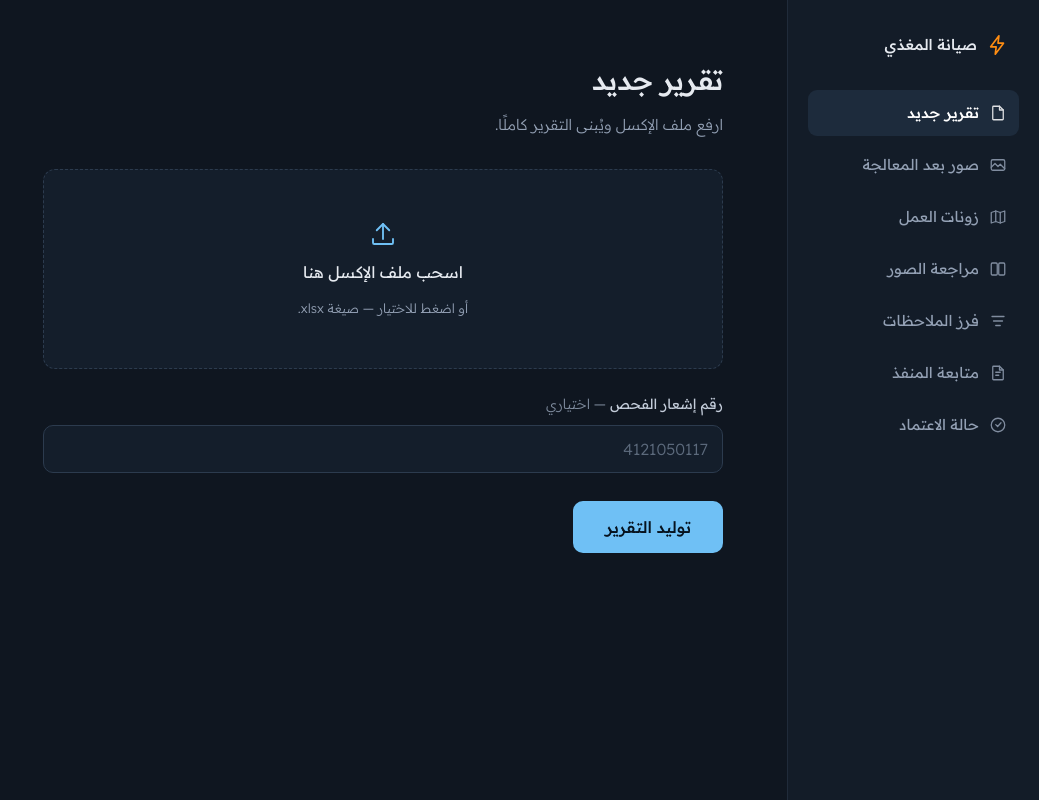
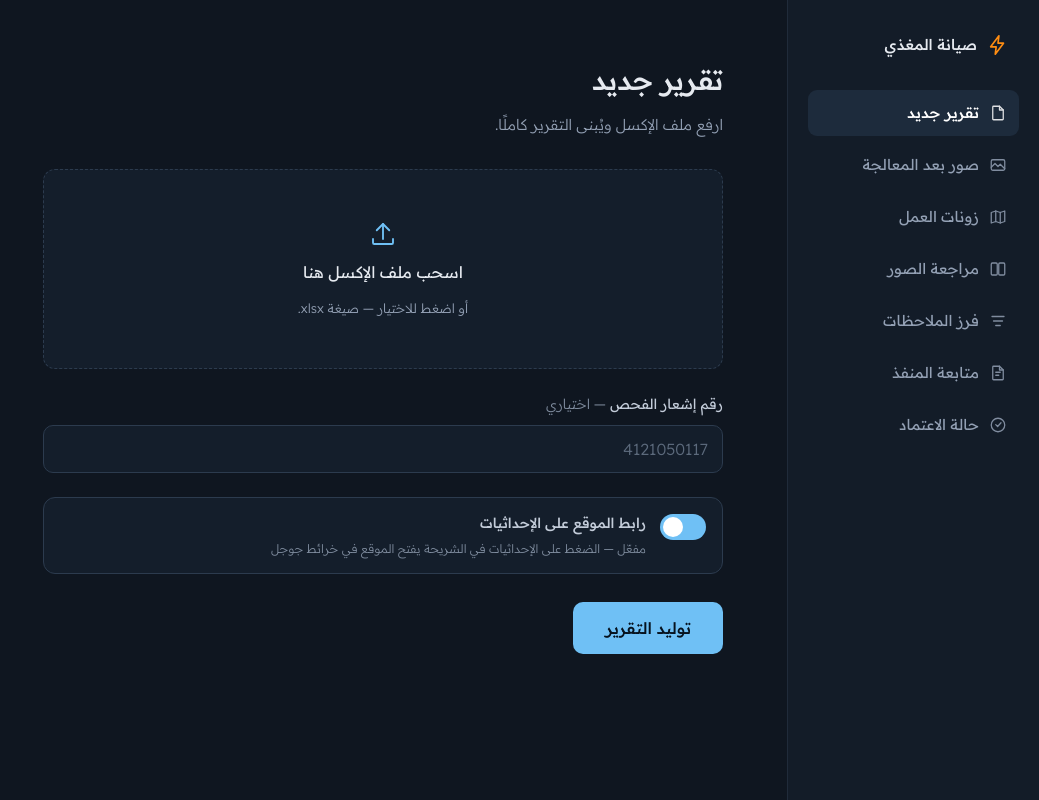
Before and after one commit to rakanalhumaid11-sketch/xlsx2pptx-web, a Flask app: page / in a window 1280 px wide. Shown: the whole page, without its empty margins (241-1280 px from the left). Run offline with Flask 3, Linux system fonts and the light colour scheme; parts of the project's set-up code (start-up, migrations or seed data) failed here and were passed over.

Commit message:
Add files via upload

```diff
--- a/app.py
+++ b/app.py
@@ -138,6 +138,10 @@ def index():
 def start():
     excel = request.files.get("excel_file")
     notice = (request.form.get("notice") or "").strip()
+    # مربع غير مؤشَّر لا يُرسَل أصلًا، فغيابه يعني «مغلق»؛ والحقل المخفي
+    # maps_link_sent يفرّق بين «أغلقه المستخدم» ونموذج قديم لا يعرف الخيار
+    maps_link = (bool(request.form.get("maps_link"))
+                 if request.form.get("maps_link_sent") else True)
 
     if not excel or not excel.filename:
         return render_template("index.html", error="الرجاء اختيار ملف الإكسل أولًا."), 400
@@ -152,6 +156,7 @@ def start():
         "job_id": job_id,
         "excel_path": excel_path,
         "notice": notice,
+        "maps_link": maps_link,
         "output_path": os.path.join(d, "report.pptx"),
         "stage": "queued",
         "progress": {"done": 0, "total": 1},
@@ -193,6 +198,7 @@ def _run_generation(job_id: str):
             result = builder.build_report(
                 state["excel_path"], state["output_path"],
                 notice=state.get("notice", ""), progress_cb=progress_cb,
+                maps_link=state.get("maps_link", True),
             )
 
         # ملف الإكسل ضخم (يحوي الصور بداخله) ولم نعد بحاجته بعد بناء التقرير،
--- a/builder.py
+++ b/builder.py
@@ -508,7 +508,7 @@ def draw_review_banner(slide, pic, note: str):
 
 def fill_note(slide, rec: Dict[str, str], feeder: str, notice: str,
               images: Optional["ImageSource"] = None, img=_UNSET,
-              img_after=_UNSET) -> Tuple[bool, bool]:
+              img_after=_UNSET, maps_link: bool = True) -> Tuple[bool, bool]:
     """يملأ شريحة ملاحظة واحدة بصورتَي «قبل» و«بعد». يرجع (وُضعت قبل، وُضعت بعد)."""
     header = "صيانة المغذي"
     if feeder:
@@ -526,10 +526,14 @@ def fill_note(slide, rec: Dict[str, str], feeder: str, notice: str,
     if coords_shape is not None:
         text = f"{lat}, {lon}" if lat and lon else (lat or lon)
         engine.set_shape_text_preserve_style(coords_shape, text)
-        if lat and lon:
-            url = engine.maps_url(lat, lon)
-            if url:
-                engine.set_hyperlink(coords_shape, url)
+        # رابط خرائط جوجل على الإحداثيات اختياري: بعض الجهات تطبع التقرير أو
+        # ترسله PDF فلا فائدة من الرابط، وبعضها لا يريد روابط خارجية في ملفاته.
+        # الإحداثيات نفسها تُكتب في الحالتين. ورابط القالب يُزال أولًا دائمًا
+        # (انظر engine.clear_hyperlink) — وإلا بقي يشير إلى موقع آخر
+        engine.clear_hyperlink(coords_shape)
+        url = engine.maps_url(lat, lon) if (lat and lon and maps_link) else None
+        if url:
+            engine.set_hyperlink(coords_shape, url)
 
     def fetch(url, cached):
         if cached is not _UNSET:
@@ -572,7 +576,8 @@ def fill_note(slide, rec: Dict[str, str], feeder: str, notice: str,
 def _build_one(out_path: str, part_records: List[Dict[str, str]], feeder: str,
                notice: str, counts: List[Tuple[str, int]], totals: Dict[str, int],
                images: "ImageSource", part: Tuple[int, int],
-               progress_cb=None, offset: int = 0, grand_total: int = 0) -> Dict[str, int]:
+               progress_cb=None, offset: int = 0, grand_total: int = 0,
+               maps_link: bool = True) -> Dict[str, int]:
     """يبني ملفًا واحدًا لمجموعة ملاحظات، ويحفظه ثم يتركه للذاكرة أن تتحرر.
 
     الملخص والأرقام تخصّ المغذي كاملًا في كل جزء (لا جزءه فقط)، لأنها حقيقة
@@ -611,7 +616,8 @@ def _build_one(out_path: str, part_records: List[Dict[str, str]], feeder: str,
             img = blobs.get((rec.get("photo1", "") or "").strip())
             aft = blobs.get((rec.get("photo_after", "") or "").strip())
             before, after = fill_note(prs.slides[idx], rec, feeder, notice,
-                                      images, img=img, img_after=aft)
+                                      images, img=img, img_after=aft,
+                                      maps_link=maps_link)
             photos_ok += before
             after_ok += after
             if progress_cb:
@@ -626,7 +632,7 @@ def _build_one(out_path: str, part_records: List[Dict[str, str]], feeder: str,
 
 
 def build_report(excel_path: str, out_path: str, notice: str = "",
-                 progress_cb=None) -> Dict[str, Any]:
+                 progress_cb=None, maps_link: bool = True) -> Dict[str, Any]:
     records, mapping, headers = read_excel(excel_path)
     if not records:
         raise ValueError("لم يُعثر على أي ملاحظات في ملف الإكسل.")
@@ -648,7 +654,8 @@ def build_report(excel_path: str, out_path: str, notice: str = "",
     # لستمئة ملاحظة — دون سقف الخادم (512) بهامش مريح.
     try:
         st = _build_one(out_path, records, feeder, notice, counts, totals,
-                        images, (1, 1), progress_cb, 0, len(records))
+                        images, (1, 1), progress_cb, 0, len(records),
+                        maps_link=maps_link)
     finally:
         images.close()
     gc.collect()
--- a/static/style.css
+++ b/static/style.css
@@ -969,3 +969,30 @@ input[type="number"] { -moz-appearance: textfield; }
 /* أزرار الشريط لا تنكسر داخلها؛ الشريط نفسه يلتفّ إلى سطر ثانٍ عند الضيق */
 .rv-seg button, .rv-actions .btn-small { white-space: nowrap; }
 .rv-actions { flex-wrap: wrap; justify-content: flex-end; }
+
+/* ------------------------------------------ مفتاح تشغيل/إغلاق */
+
+.switch-row {
+  display: flex; align-items: flex-start; gap: 14px;
+  margin-top: 24px; padding: 14px 16px;
+  background: var(--surface); border: 1px solid var(--border-2);
+  border-radius: 12px; cursor: pointer;
+}
+.switch { position: relative; flex: none; width: 46px; height: 26px; margin-top: 2px; }
+.switch input { position: absolute; inset: 0; opacity: 0; margin: 0; cursor: pointer; }
+.switch-knob {
+  position: absolute; inset: 0; border-radius: 999px;
+  background: #2C3B4E; transition: background .18s;
+}
+.switch-knob::after {
+  content: ""; position: absolute; top: 3px; inset-inline-start: 3px;
+  width: 20px; height: 20px; border-radius: 50%;
+  background: #C3CCD9; transition: transform .18s, background .18s;
+}
+.switch input:checked + .switch-knob { background: var(--accent); }
+.switch input:checked + .switch-knob::after { background: #fff; transform: translateX(-20px); }
+[dir="ltr"] .switch input:checked + .switch-knob::after { transform: translateX(20px); }
+.switch input:focus-visible + .switch-knob { outline: 2px solid var(--accent-soft); outline-offset: 2px; }
+.switch-text { display: flex; flex-direction: column; gap: 3px; }
+.switch-text b { font-size: 14px; font-weight: 500; color: #C3CCD9; }
+.switch-text em { font-style: normal; font-size: 12px; color: var(--dim); }
--- a/templates/index.html
+++ b/templates/index.html
@@ -28,6 +28,18 @@
       <input type="text" name="notice" placeholder="4121050117" inputmode="numeric">
     </label>
 
+    <input type="hidden" name="maps_link_sent" value="1">
+    <label class="switch-row">
+      <span class="switch">
+        <input type="checkbox" name="maps_link" value="1" id="mapsLink" checked>
+        <span class="switch-knob" aria-hidden="true"></span>
+      </span>
+      <span class="switch-text">
+        <b>رابط الموقع على الإحداثيات</b>
+        <em id="mapsHint">مفعّل — الضغط على الإحداثيات في الشريحة يفتح الموقع في خرائط جوجل</em>
+      </span>
+    </label>
+
     <button class="btn" type="submit">توليد التقرير</button>
   </form>
 
@@ -50,6 +62,24 @@
   }
   input.addEventListener("change", show);
 
+  // الخيار يُحفظ في المتصفح، فمن أغلقه مرة لا يضطر لإغلاقه في كل تقرير
+  var ml = document.getElementById("mapsLink");
+  var mh = document.getElementById("mapsHint");
+  function paintMaps() {
+    mh.textContent = ml.checked
+      ? "مفعّل — الضغط على الإحداثيات في الشريحة يفتح الموقع في خرائط جوجل"
+      : "مغلق — تُكتب الإحداثيات نصًّا بلا رابط";
+  }
+  try {
+    var saved = localStorage.getItem("maps_link");
+    if (saved !== null) ml.checked = saved === "1";
+  } catch (e) {}
+  paintMaps();
+  ml.addEventListener("change", function () {
+    paintMaps();
+    try { localStorage.setItem("maps_link", ml.checked ? "1" : "0"); } catch (e) {}
+  });
+
   ["dragenter", "dragover"].forEach(function (e) {
     zone.addEventListener(e, function (ev) { ev.preventDefault(); zone.classList.add("drag"); });
   });
```
Also changed, not shown: engine.py (+25 -0 lines), README.md.
